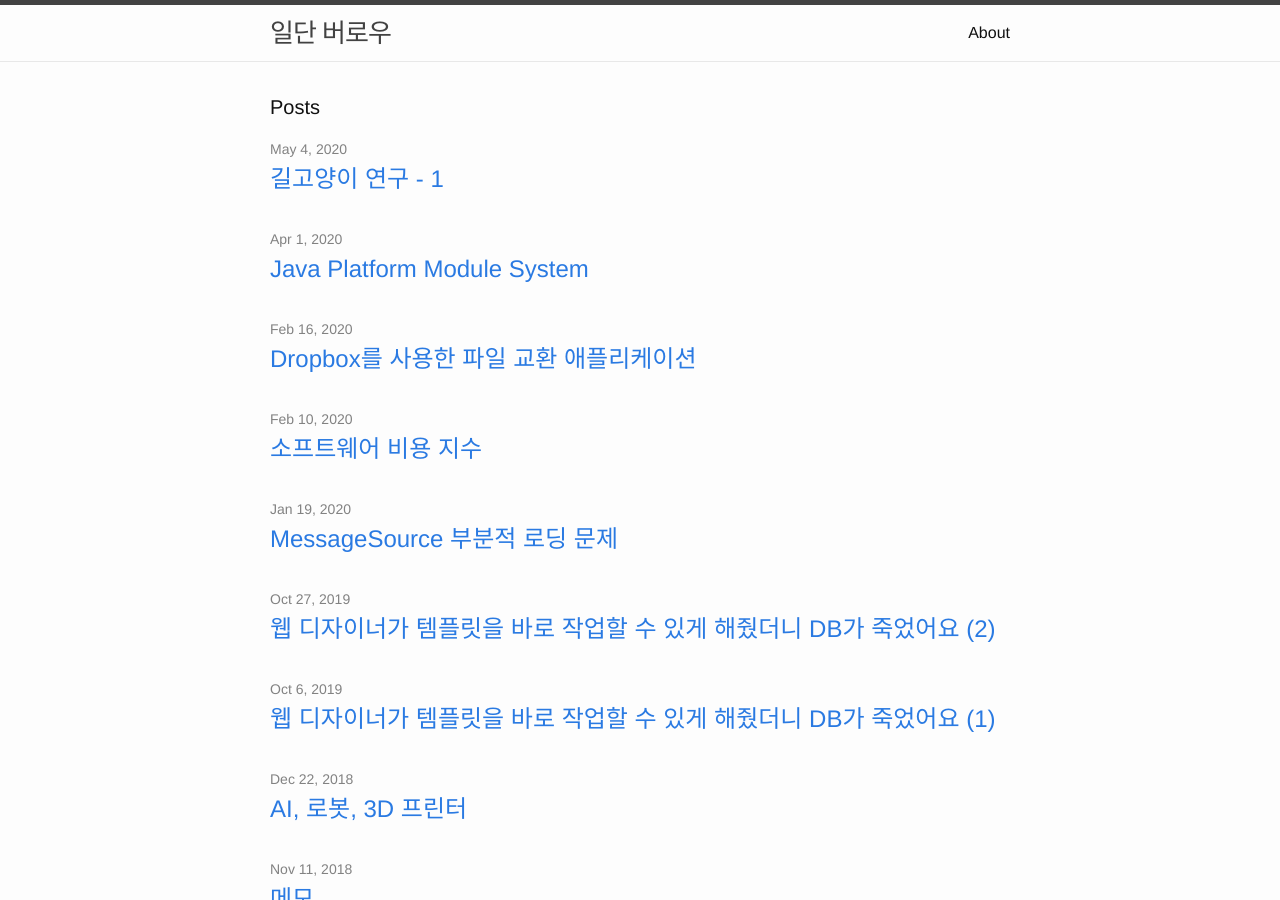
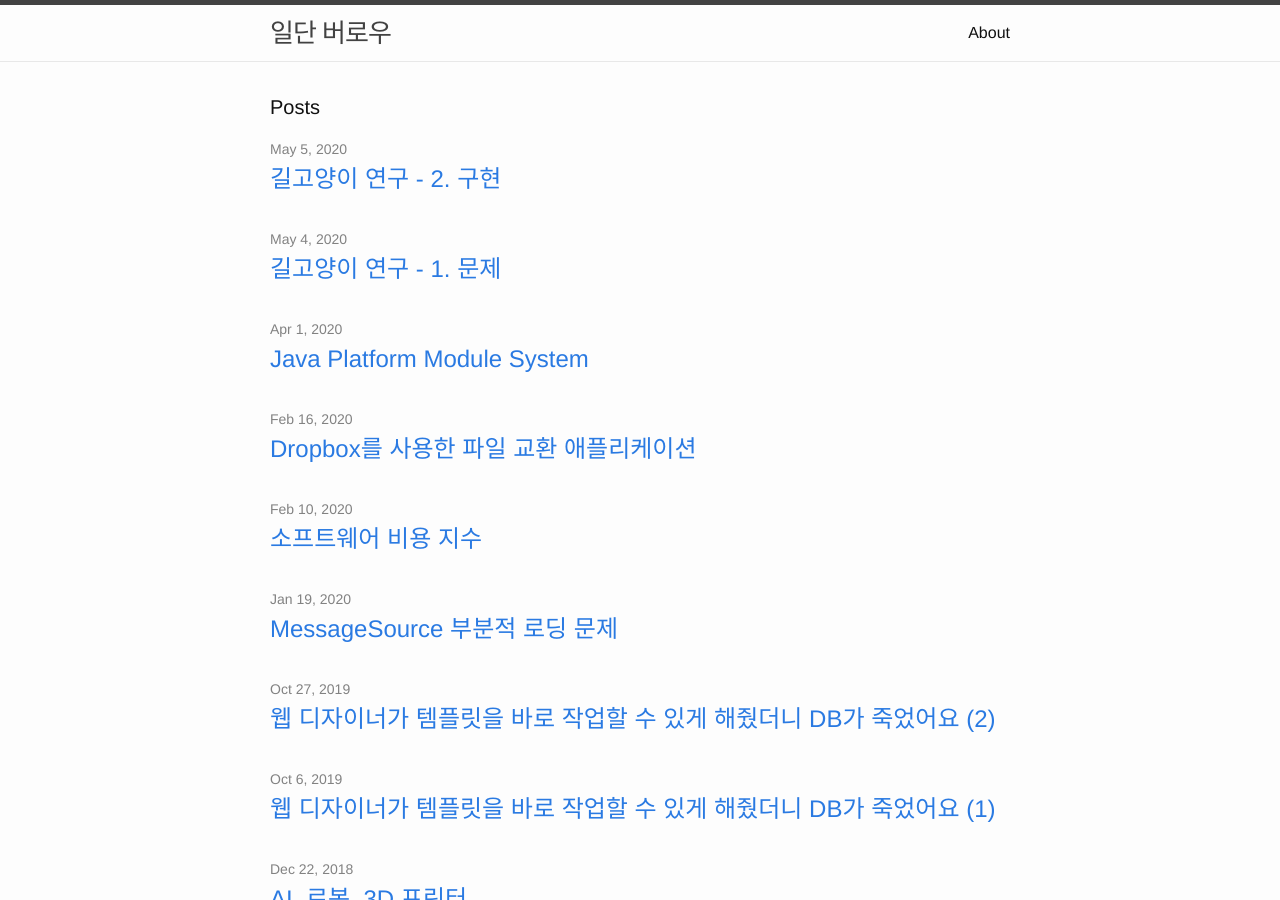
Before and after one commit to JustBurrow/JustBurrow.github.io, a Jekyll site: the page built from index.html, in a window 1280 px wide and 900 px high. Built offline with Jekyll 4.4.1, drawn with Linux system fonts in a browser that asks for light colours; some of the changed lines change nothing that is shown.

Commit message:
ADD : 길고양이 연구의 서버 구현 - 인식표 등록

````diff
--- a/_posts/2020-05-04-street-cat-study-1.md
+++ b/_posts/2020-05-04-street-cat-study-1.md
@@ -1,5 +1,5 @@
 ---
-title: 길고양이 연구 - 1
+title: 길고양이 연구 - 1. 문제
 layout: post
 tag: [development, 개발, 설계]
 ---
--- /dev/null
+++ b/_posts/2020-05-05-street-cat-study-2.md
@@ -0,0 +1,76 @@
+---
+title: 길고양이 연구 - 2. 구현
+layout: post
+tags: [개발]
+---
+
+1. [길고양이 연구 - 1. 문제](2020-05-04-street-cat-study-1.md)
+
+## API
+
+### 새 인식표 등록하기
+
+1. 인식표와 장비 정보를 서버로 보내면
+2. 등록된 정보가 있는지 확인한다.
+    1. 없으면 새로 등록한다.
+3. 등록된 인식표 정보를 반환한다.
+
+요약하면, "cats 테이블에 데이터를 저장하기"가 된다.
+
+![cats 테이블]({{ base.url }}/assets/street-cat-study/2_table_cats.png)
+
+테이블에 저장할 수 있도록 JPA 엔티티 매핑을 한다.
+```java
+@Entity(name = "Cat")
+@Table(name = "cats",
+    uniqueConstraints = @UniqueConstraint(name = "uq_cats", columnNames = {"chip_id", "device_id"}))
+public class Cat {
+  @Id
+  @GeneratedValue(strategy = GenerationType.IDENTITY)
+  private long id;
+  @Column(name = "chip_id", nullable = false, updatable = false)
+  private UUID chipId;
+  @Column(name = "device_id", nullable = false, updatable = false)
+  private UUID deviceId;
+  @Column(name = "memo")
+  private String memo;
+  @Column(name = "created_at", nullable = false, updatable = false)
+  private LocalDateTime createdAt;
+  @Column(name = "updated_at", nullable = false)
+  private LocalDateTime updatedAt;
+  @Column(name = "deleted_at")
+  private LocalDateTime deletedAt;
+
+  public Cat() {
+  }
+
+  public Cat(UUID chipId, UUID deviceId) {
+    this.chipId = chipId;
+    this.deviceId = deviceId;
+  }
+
+  // ... 생략 ...
+}
+```
+
+저장을 해야 하는 상황인지, 기존의 데이터를 돌려줘야 하는지 판단하고 실행하는 로직.
+```java
+@Service
+@Transactional
+public class CatService {
+  @Autowired
+  private CatRepository catRepository;
+
+  public Cat add(UUID chipId, UUID deviceId) {
+    Cat cat = this.catRepository.findByChipIdAndDeviceId(chipId, deviceId);
+    if (null == cat) {
+      cat = this.catRepository.save(new Cat(chipId, deviceId));
+    }
+    return cat;
+  }
+}
+```
+
+## 참고
+
+- https://github.com/JustBurrow/pages/street-cat-study : 예제 코드
````
Also changed, not shown: assets/street-cat-study/2_table_cats.png (added).
